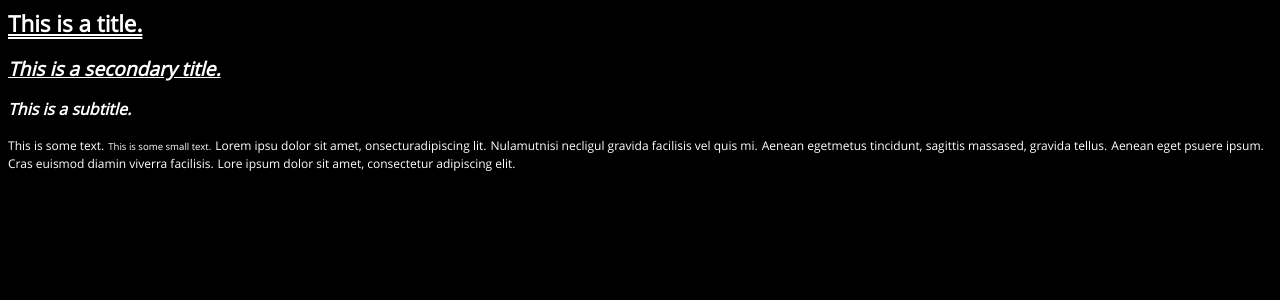
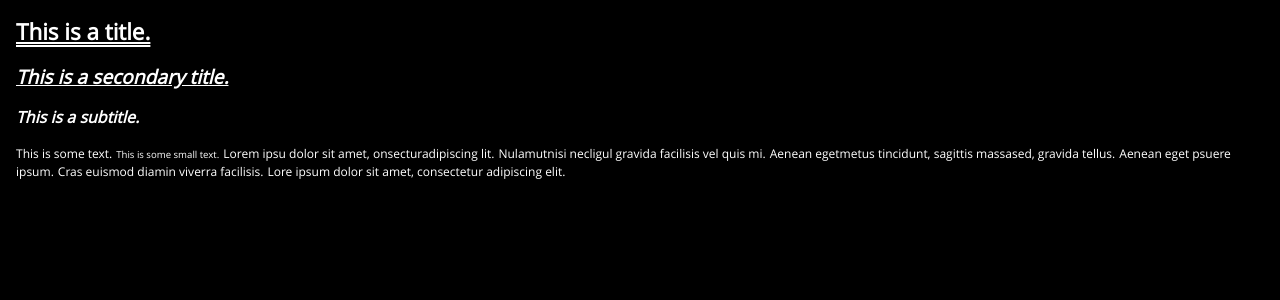
Before and after one commit to shakna-israel/rosetintedspectacles, a Jekyll site: the page built from _pages/test.md, in a window 1280 px wide. Shown: the top 300 px of the page. Built offline with Jekyll 4.4.1, drawn with Linux system fonts in a browser that asks for light colours.

Commit message:
Useability optimisations

```diff
--- a/css/reading.css
+++ b/css/reading.css
@@ -8,6 +8,7 @@
 body {
   background: #000;
   color: #FFF;
+  padding: 0.5em;
 }
 
 p {
@@ -22,6 +23,7 @@ p {
 
 p:focus {
   font-size:1.5em;
+  padding: 1em;
 }
 
 h1 {
@@ -39,6 +41,7 @@ h1 {
 h1:focus {
   font-size: 2em;
   text-decoration-style: solid;
+  padding: 1em;
 }
 
 h2 {
@@ -56,6 +59,7 @@ h2 {
 h2:focus {
   font-size: 1.85em;
   font-style:unset;
+  padding: 1em;
 }
 
 h3 {
@@ -73,6 +77,7 @@ h3:focus {
   font-size: 1.75em;
   font-style: unset;
   text-decoration: underline;
+  padding: 1em;
 }
 
 small {
@@ -87,4 +92,5 @@ small {
 
 small:focus {
   font-size: 1.8em;
+  padding: 1em;
 }
```
